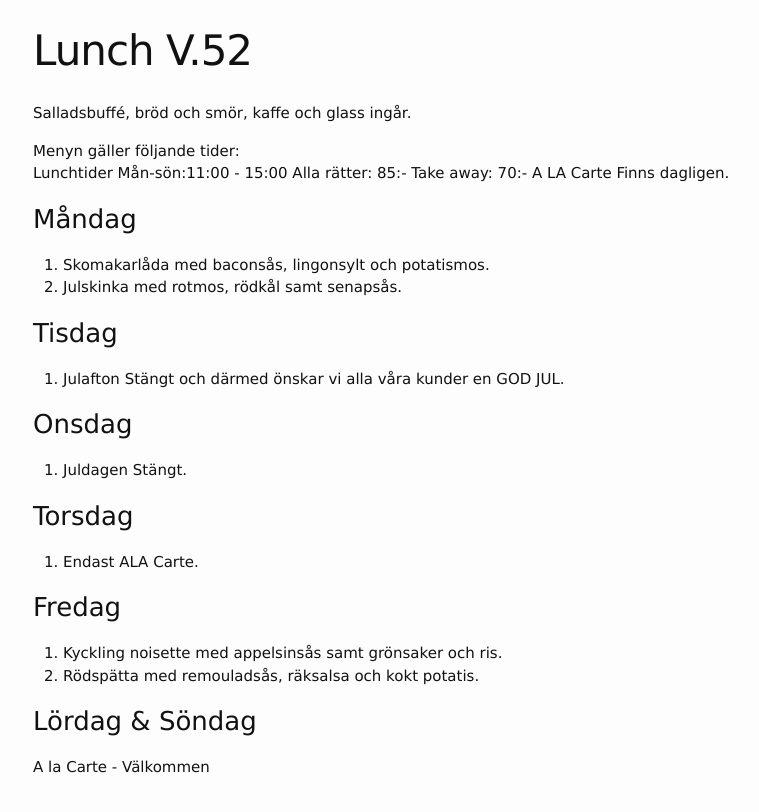
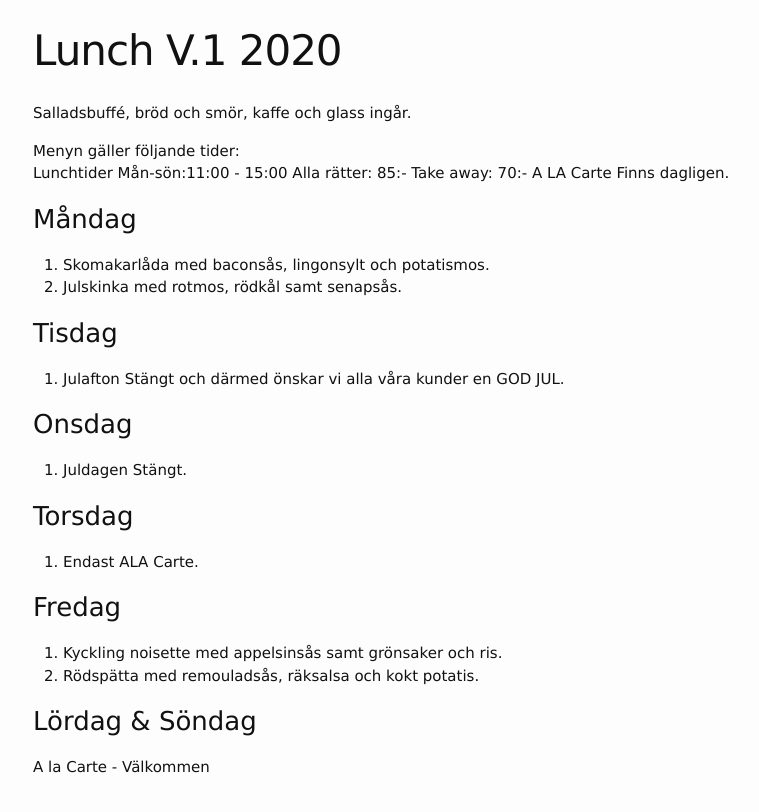
Before and after one commit to FarInn62/farinn62.github.io, a Jekyll site: the page built from lunch.md, in a window 1280 px wide. Shown: the top 812 px of the page, without its empty margins (237-996 px from the left). Built offline with Jekyll 4.4.1, drawn with Linux system fonts in a browser that asks for light colours.

Commit message:
Update lunch.md

```diff
--- a/lunch.md
+++ b/lunch.md
@@ -1,6 +1,6 @@
 ---
 layout: foodmenu
-title: Lunch V.52
+title: Lunch V.1 2020
 permalink: /lunch/
 published: true
 ---
```
